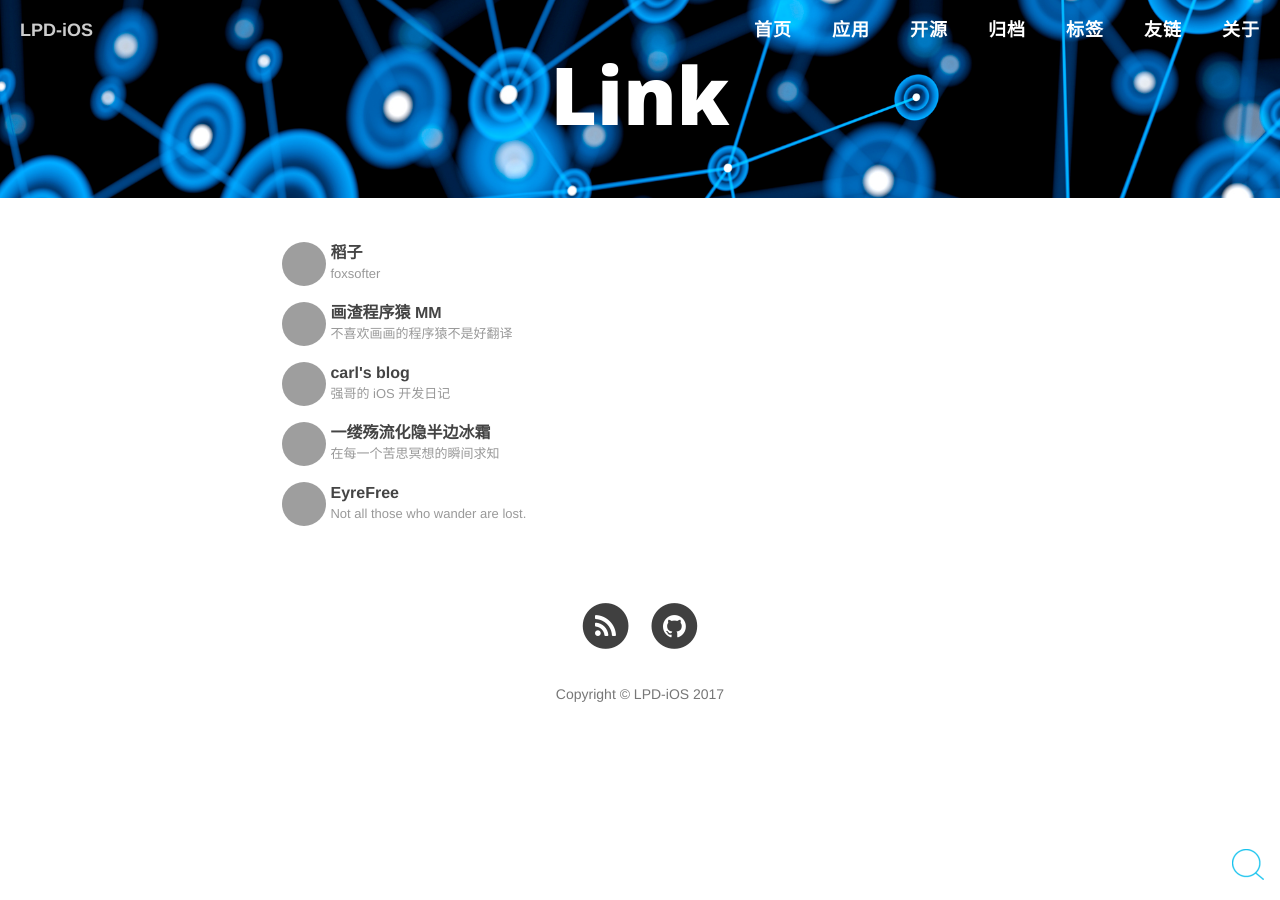
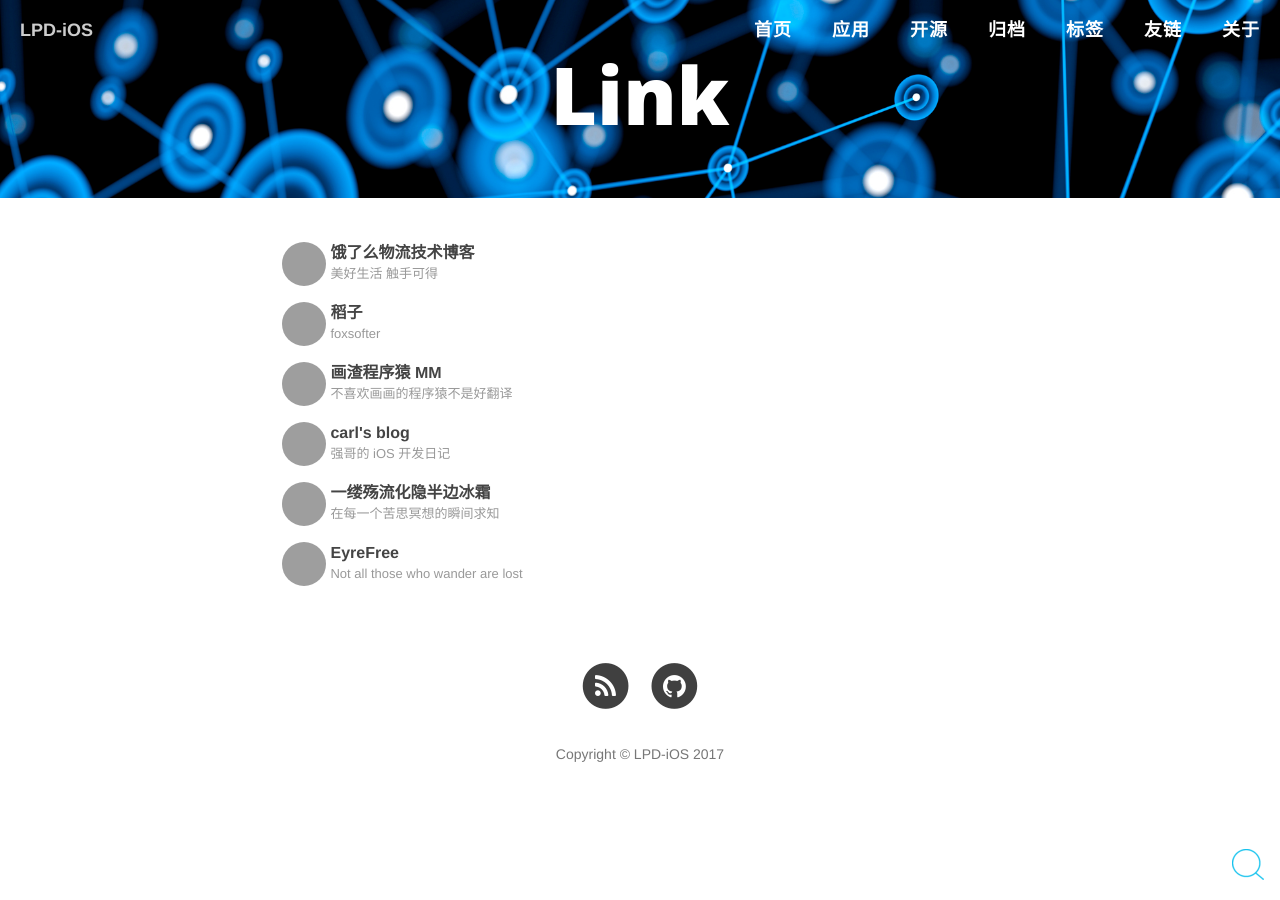
Before and after one commit to LPD-iOS/LPD-iOS.github.io, a Jekyll site: the page built from link.html, in a window 1280 px wide. Built offline with Jekyll 4.4.1, drawn with Linux system fonts in a browser that asks for light colours; nearby versions of some CDN libraries; comment, search, counter and statistics services are not loaded; grey boxes are pictures that could not be loaded.

Commit message:
Add http://lrd.ele.me/

```diff
--- a/link.html
+++ b/link.html
@@ -24,6 +24,15 @@ header-img: "img/link-bg.jpg"
         <div class="col-lg-8 col-lg-offset-2 col-md-10 col-md-offset-1">
 
             <ul class="link-list">
+                <li class="link-item">
+                    <a target="_blank" class="link-url" href="http://lrd.ele.me/" style='text-decoration:none;'>
+                        <img class="avatar" src="http://lrd.ele.me/images/ico.png" alt="饿了么物流技术博客">
+                        <div class="wrap-info">
+                            <div class="name">饿了么物流技术博客</div>
+                            <div class="info">美好生活 触手可得</div>
+                        </div>
+                    </a>
+                </li>
                 <li class="link-item">
                     <a target="_blank" class="link-url" href="http://www.jianshu.com/u/ac93c4b98c6b" style='text-decoration:none;'>
                         <img class="avatar" src="https://avatars2.githubusercontent.com/u/1644853?v=3&amp;s=460" alt="稻子">
@@ -65,7 +74,7 @@ header-img: "img/link-bg.jpg"
                         <img class="avatar" src="https://avatars1.githubusercontent.com/u/10757132?v=3&amp;s=460" alt="EyreFree">
                         <div class="wrap-info">
                             <div class="name">EyreFree</div>
-                            <div class="info">Not all those who wander are lost.</div>
+                            <div class="info">Not all those who wander are lost</div>
                         </div>
                     </a>
                 </li>
```
